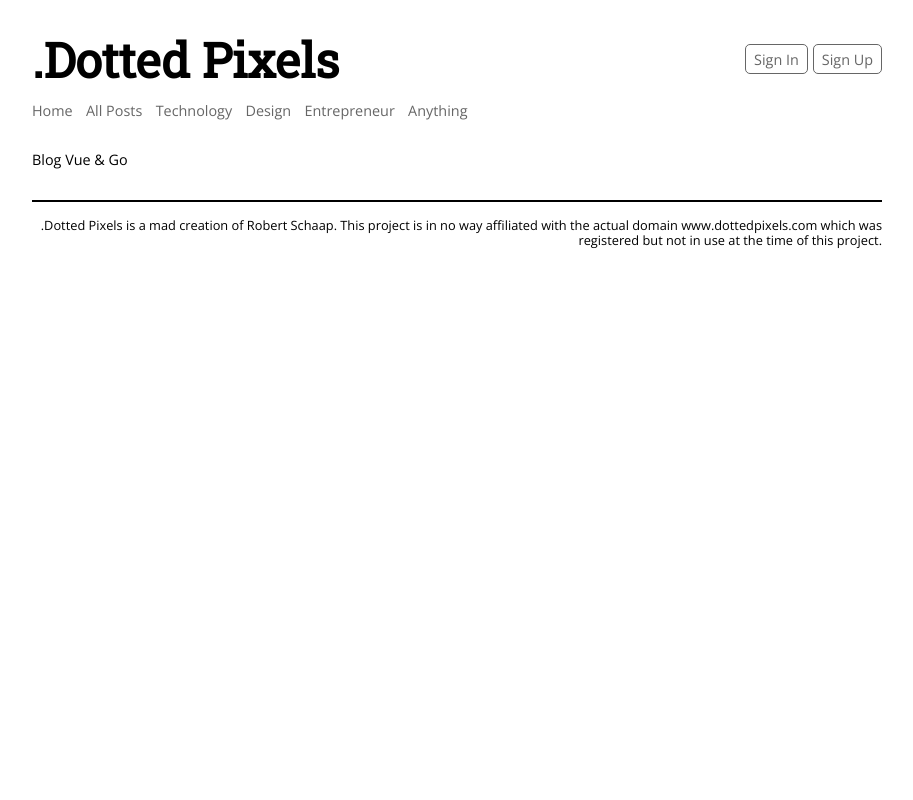
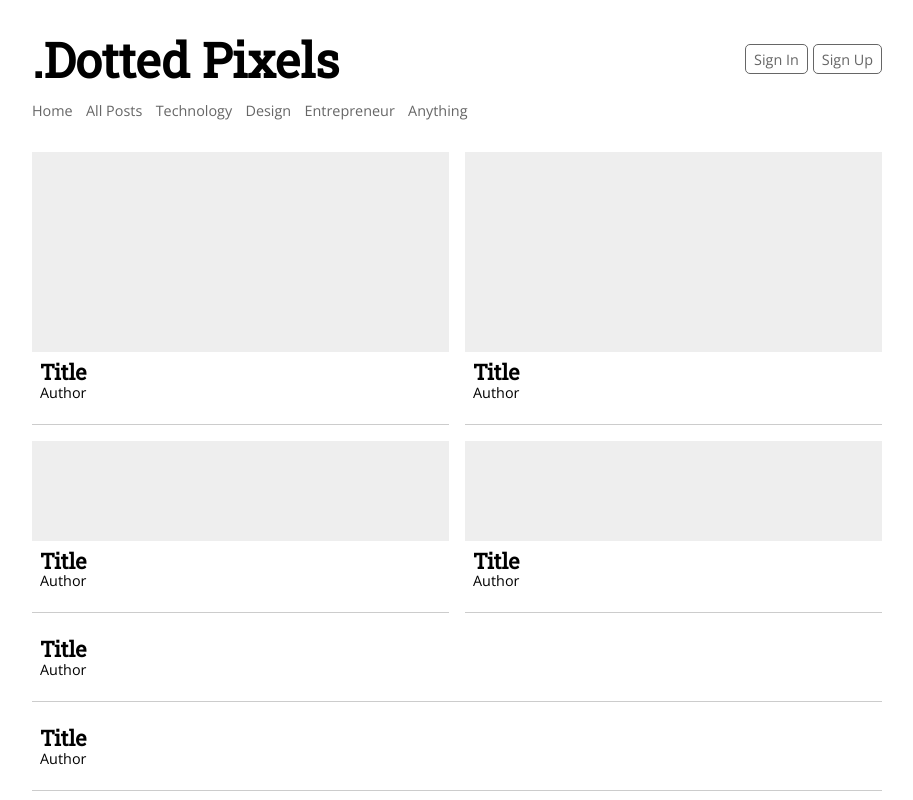
Before and after one commit to robertschaap/blogapplication_vue-go, a Vue app: page / in a window 1280 px wide. Shown: the top 800 px of the page, without its empty margins (183-1096 px from the left). Built offline with nearby package versions, Linux system fonts and the light colour scheme.

Commit message:
HomePage: add placeholder posts

```diff
--- a/src/pages/HomePage.vue
+++ b/src/pages/HomePage.vue
@@ -1,11 +1,47 @@
 <template>
   <main>
-    Blog Vue & Go
+    <PostList>
+      <PostListTile
+        v-for="post in homePosts"
+        :key="post.id"
+        :author="post.author"
+        :isLarge="post.isLarge"
+        :isMedium="post.isMedium"
+        :title="post.title" />
+    </PostList>
   </main>
 </template>
 
 <script>
+import PostList from '@/components/PostList';
+import PostListTile from '@/components/PostListTile';
+
 export default {
   name: 'HomePage',
+  components: {
+    PostList,
+    PostListTile,
+  },
+  data: () => ({
+    posts: [
+      { id: 0, title: 'Title', author: 'Author' },
+      { id: 1, title: 'Title', author: 'Author' },
+      { id: 2, title: 'Title', author: 'Author' },
+      { id: 3, title: 'Title', author: 'Author' },
+      { id: 4, title: 'Title', author: 'Author' },
+      { id: 5, title: 'Title', author: 'Author' },
+      { id: 6, title: 'Title', author: 'Author' },
+      { id: 7, title: 'Title', author: 'Author' },
+    ],
+  }),
+  computed: {
+    homePosts: function () {
+      return this.posts.map((post, index) => ({
+        ...post,
+        isLarge: index < 2,
+        isMedium: index >= 2 && index < 4,
+      }));
+    },
+  },
 };
 </script>
```
